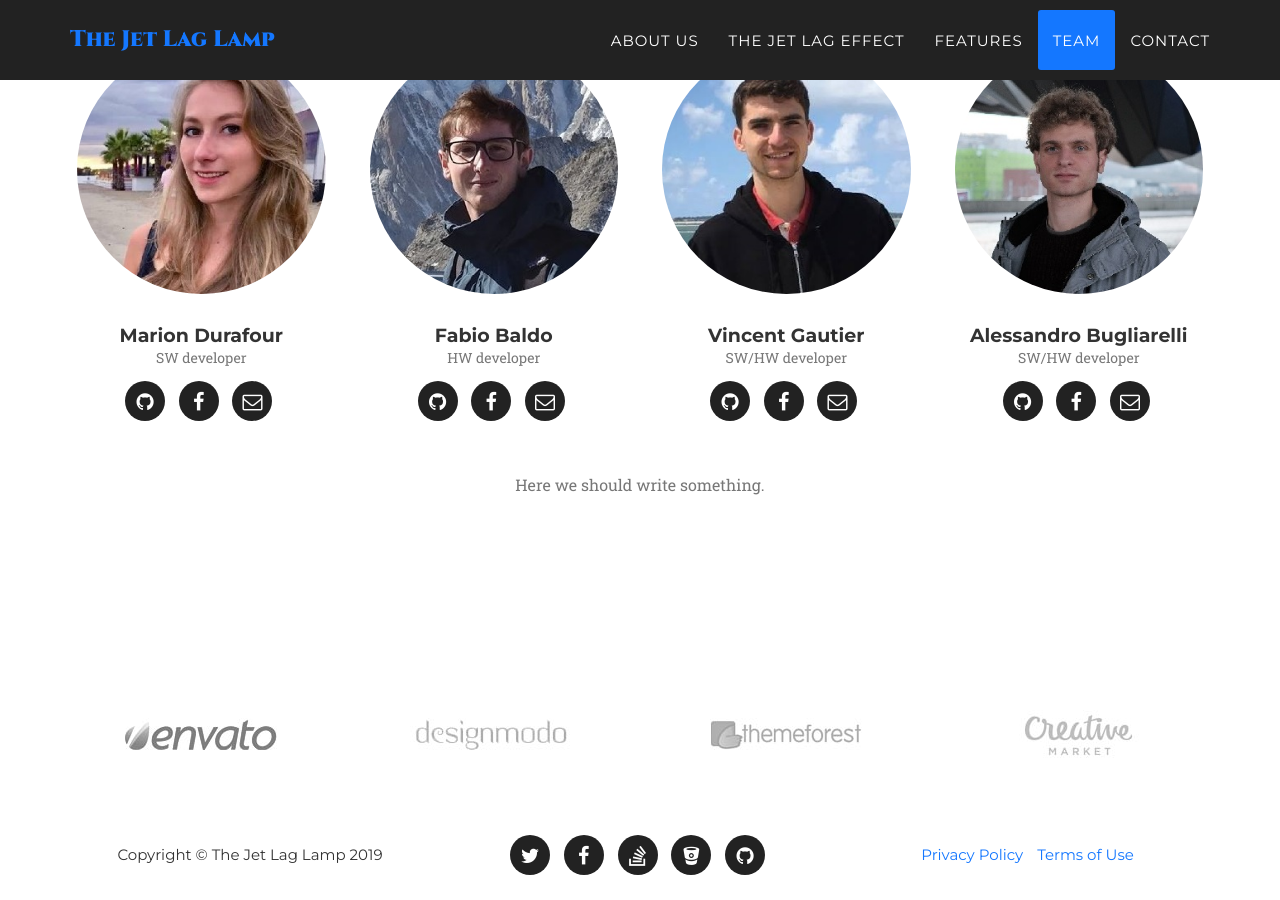
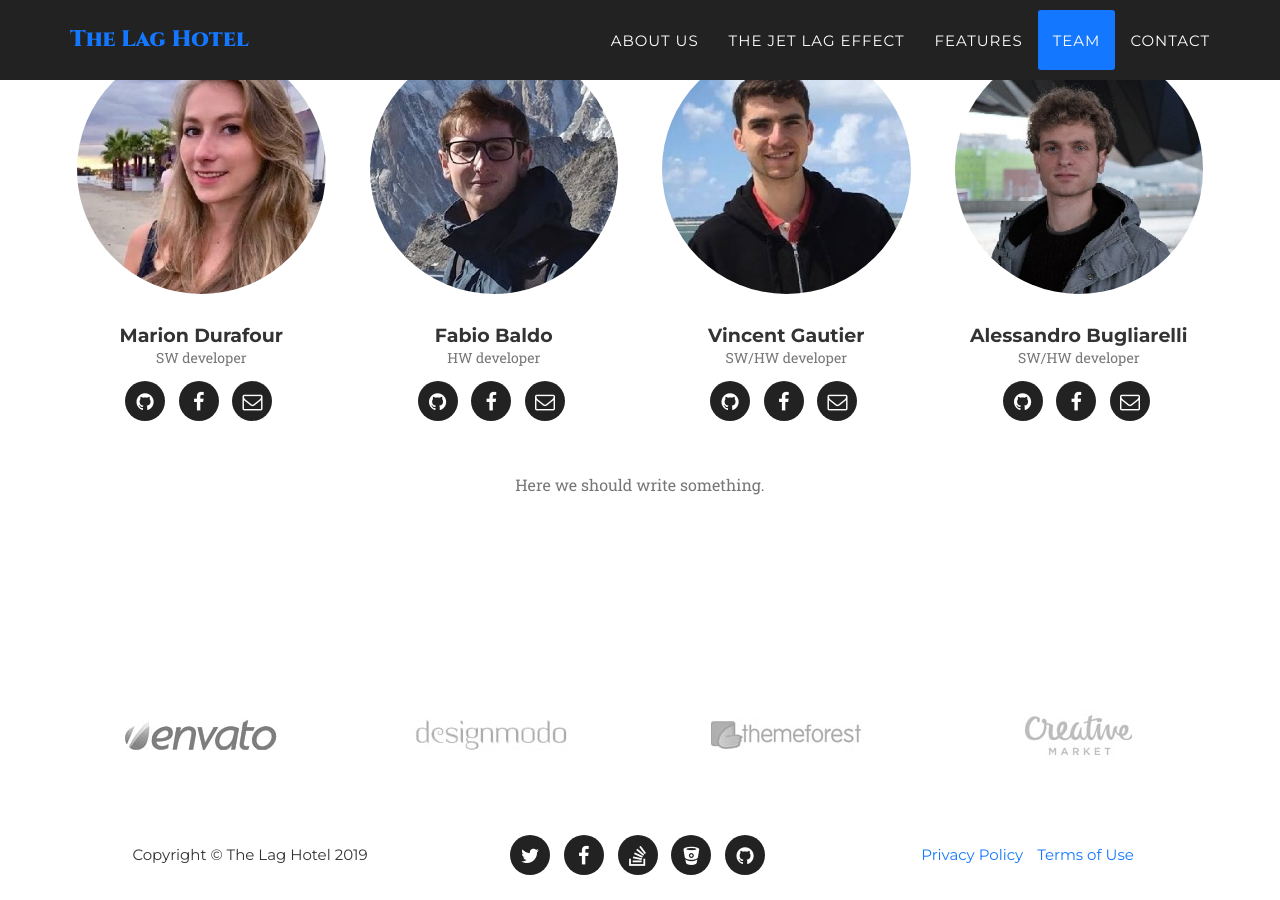
Before and after one commit to VincentGautier/Hotel-web-site, a Jekyll site: the page built from index.html, in a window 1280 px wide and 900 px high, scrolled down 4625 px. Built offline with Jekyll 4.4.1, drawn with Linux system fonts in a browser that asks for light colours; some web fonts are replaced.

Commit message:
Update _config.yml

```diff
--- a/_config.yml
+++ b/_config.yml
@@ -1,8 +1,8 @@
-url: https://ami-2019.github.io/Jet-Lag-Lamp/
+url: https://github.com/VincentGautier/Hotel-web-site/
 baseurl:
 
 # Site settings
-title: The Jet Lag Lamp
+title: The Lag Hotel
 email: your-email@domain.com
 description: "PoliTo Ambient Intelligence 2018/19"
 
```
